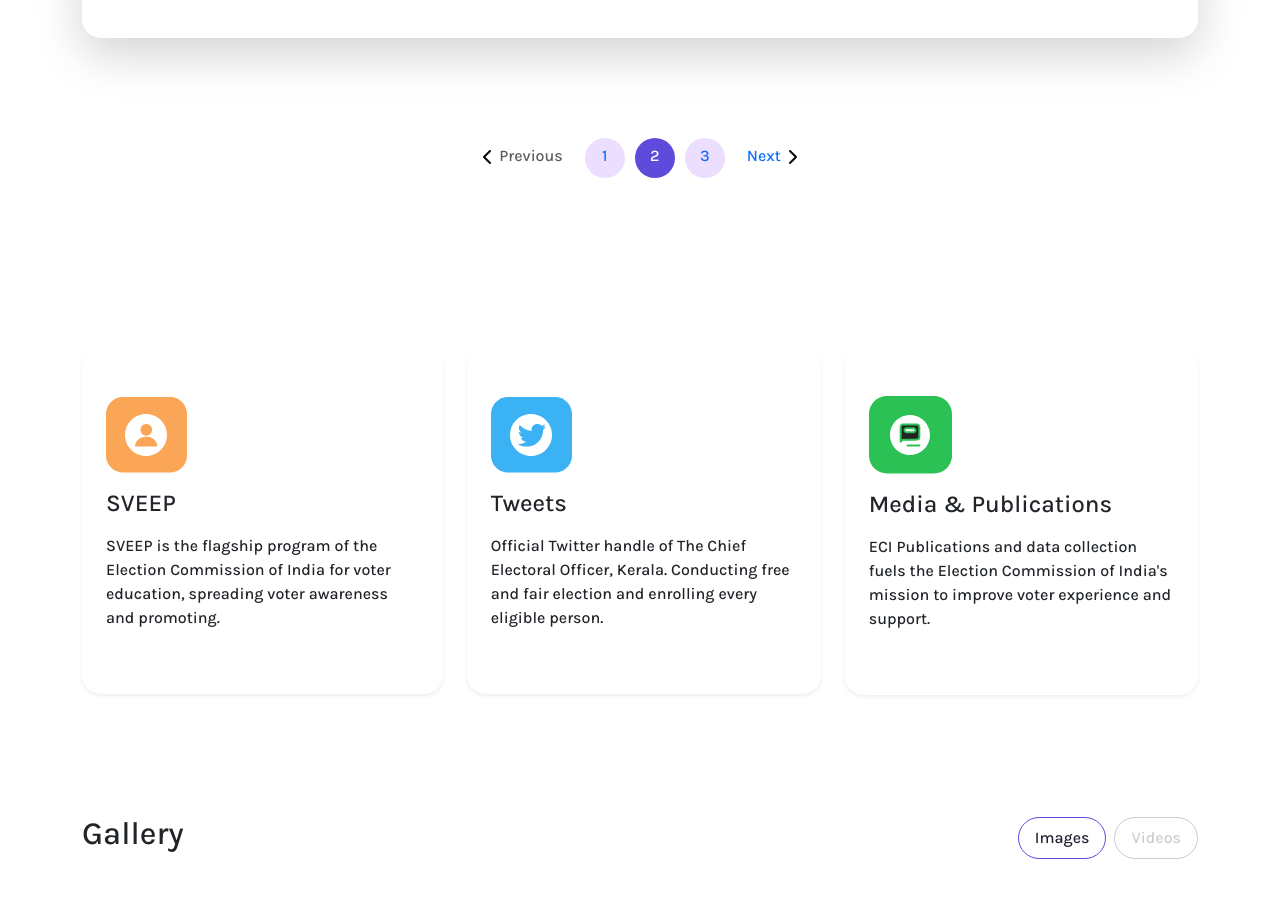
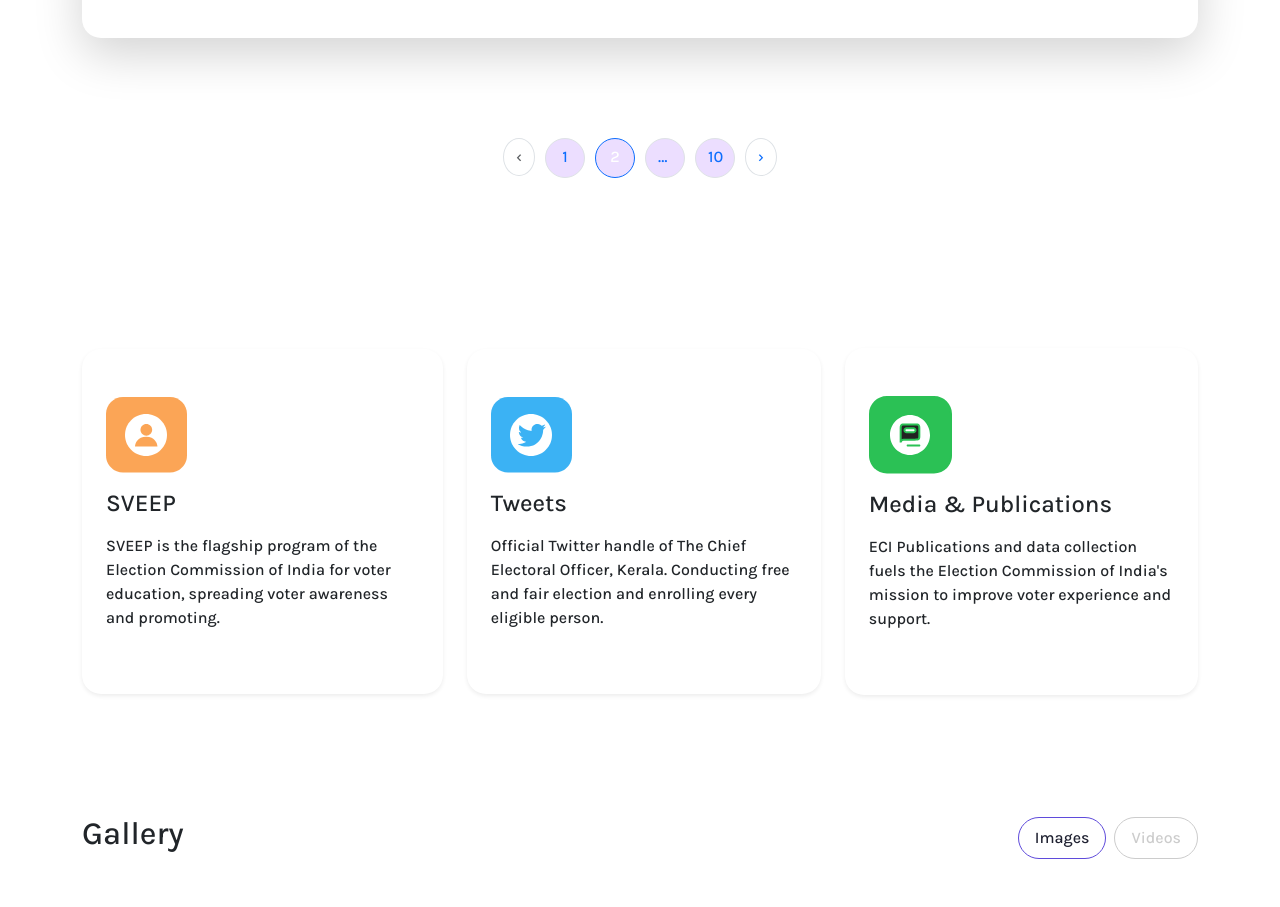
Before and after one commit to kripalakshmy82/ceokerala-kripa, a Next.js app: page / in a window 1280 px wide. Shown: the part 2580-3487 px from the top of the page. Built offline with nearby package versions, Linux system fonts and the light colour scheme.

Commit message:
NewsList With Pagination

```diff
--- /dev/null
+++ b/src/app/_components/AppPagination/index.js
@@ -0,0 +1,17 @@
+import { AppBox } from "../Elements";
+import { Pagination } from "react-bootstrap";
+
+export default function AppPagination() {
+  return (
+    <AppBox className="pagination-wrap">
+      <Pagination className="pagination justify-content-center m-0">
+        <Pagination.Prev disabled />
+        <Pagination.Item className="border-0 text-center">{1}</Pagination.Item>
+        <Pagination.Item active className="border-0 text-center page-link-active">{2}</Pagination.Item>
+        <Pagination.Ellipsis />
+        <Pagination.Item className="border-0 text-center">{10}</Pagination.Item>
+        <Pagination.Next />
+      </Pagination>
+    </AppBox>
+  );
+}
--- a/src/app/_components/index.js
+++ b/src/app/_components/index.js
@@ -1,11 +1,13 @@
 import AppButton from "./AppButton";
 import AvatarInfo from "./AvatarInfo";
+import AppPagination from "./AppPagination";
 import AppCard, { InfoCard } from "./AppCard";
 import { AppBox, AppText, AppSection } from "./Elements";
 
 export {
   AppButton,
   AvatarInfo,
+  AppPagination,
   AppCard,
   InfoCard,
   AppBox,
--- a/src/app/home/NewsUpdate/shared/NewsList.js
+++ b/src/app/home/NewsUpdate/shared/NewsList.js
@@ -4,53 +4,13 @@ import { useEffect, useState } from "react";
 import { Spinner } from "react-bootstrap";
 import classNames from "classnames";
 
-import { AppBox, AppCard, AppText, AppButton } from "@/app/_components";
-
-// Use the default Pagination Component In react bootstrap
-// And change this in to an root component
-// url : https://react-bootstrap.netlify.app/docs/components/pagination
-function Pagination() {
-  return (
-    <div className="pagination-wrap">
-      <ul className="pagination justify-content-center m-0">
-        <li className="page-item disabled">
-          <a className="page-link border-0">
-            <i>
-              <img src="./icons/chevron-left.svg" alt="" />
-            </i>
-            Previous
-          </a>
-        </li>
-        <li className="page-item">
-          <a className="page-link border-0 text-center" href="#">
-            1
-          </a>
-        </li>
-        <li className="page-item">
-          <a
-            className="page-link page-link-active border-0 text-center text-white"
-            href="#"
-          >
-            2
-          </a>
-        </li>
-        <li className="page-item">
-          <a className="page-link border-0 text-center" href="#">
-            3
-          </a>
-        </li>
-        <li className="page-item">
-          <a className="page-link border-0" href="#">
-            Next
-            <i>
-              <img src="./icons/chevron-right.svg" alt="" />
-            </i>
-          </a>
-        </li>
-      </ul>
-    </div>
-  );
-}
+import {
+  AppBox,
+  AppCard,
+  AppText,
+  AppButton,
+  AppPagination,
+} from "@/app/_components";
 
 const NewsListItem = ({
   title,
@@ -90,31 +50,14 @@ const NewsListItem = ({
 };
 
 const NewsList = ({ activeKey, data }) => {
-  const [loading, setLoading] = useState(true);
-
-  useEffect(() => {
-    setTimeout(() => setLoading(false), 1000);
-    return () => {
-      setLoading(true);
-    };
-  }, [activeKey]);
-
   return (
     <>
-      {loading ? (
-        <AppBox className="d-flex align-items-center justify-content-center">
-          <Spinner animation="border" size="lg" />
+      {data.map((news, key) => (
+        <AppBox className="mb-3" key={key}>
+          <NewsListItem {...news} />
         </AppBox>
-      ) : (
-        <>
-          {data.map((news, key) => (
-            <AppBox className="mb-3" key={key}>
-              <NewsListItem {...news} />
-            </AppBox>
-          ))}
-          <Pagination />
-        </>
-      )}
+      ))}
+      <AppPagination />
     </>
   );
 };
```
